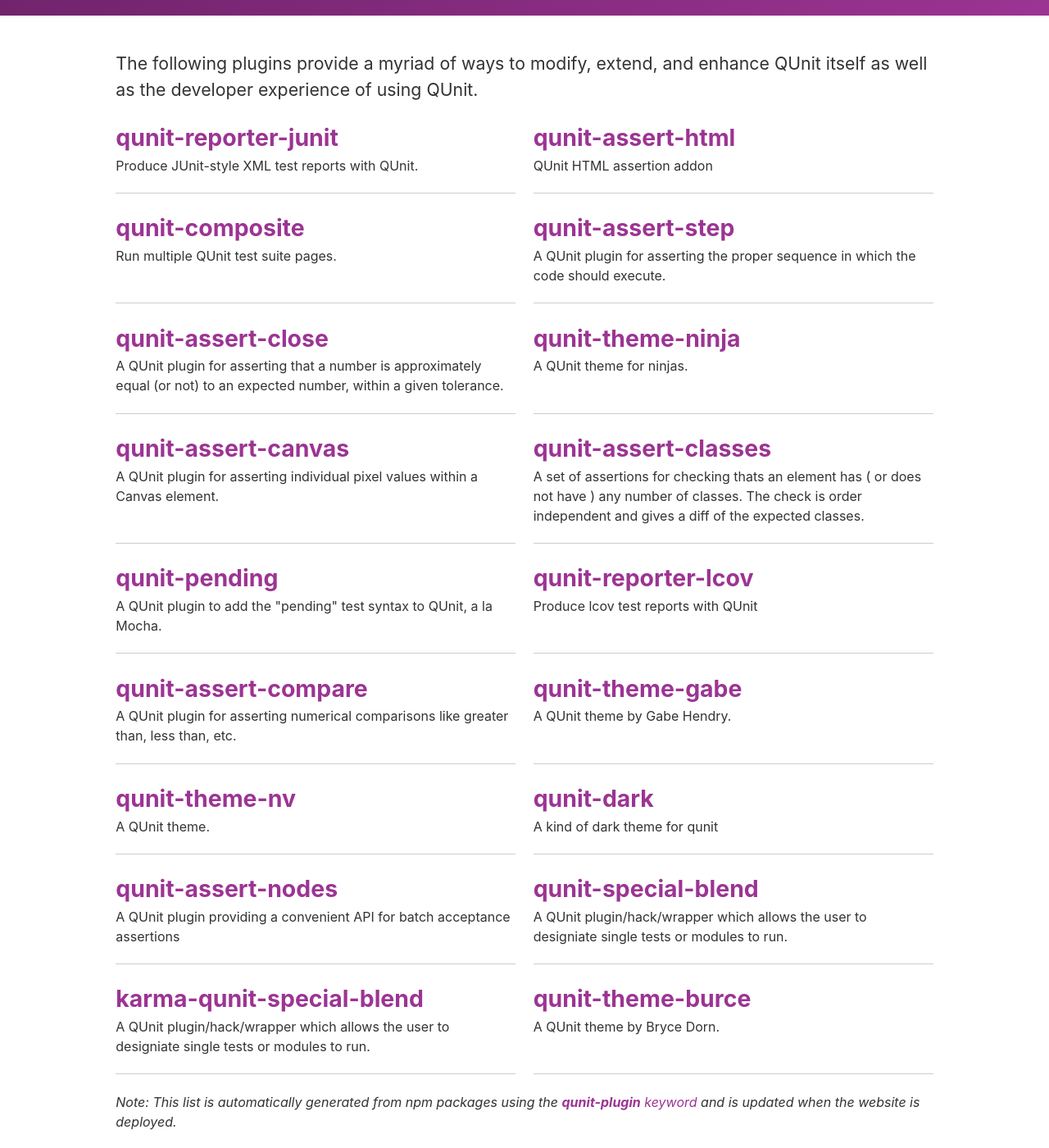
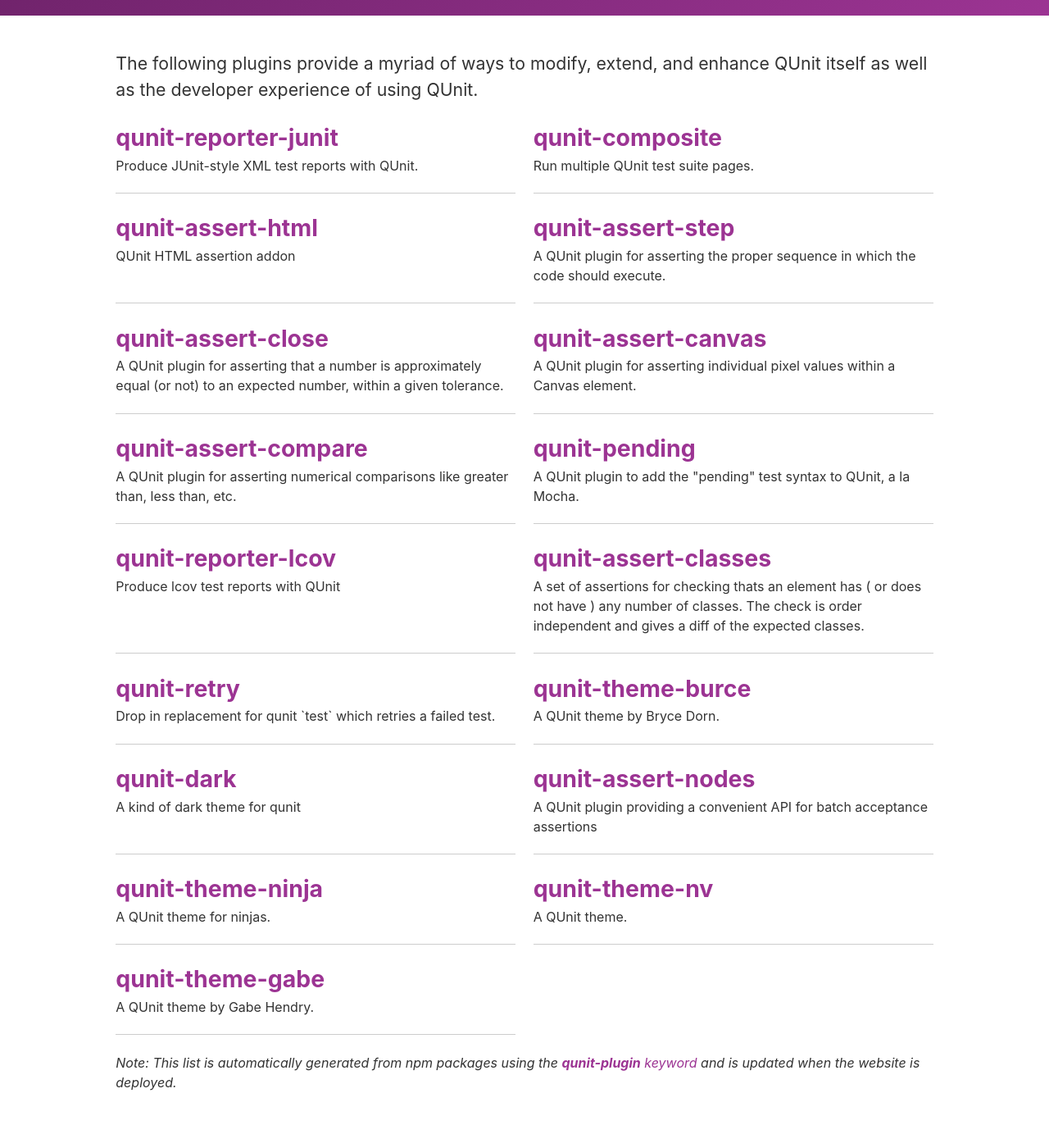
Before and after one commit to qunitjs/qunitjs.com, a Jekyll site: the page built from plugins.md, in a window 1280 px wide and 1400 px high, scrolled down 278 px. Shown: the whole window at 82% size. Built offline with Jekyll 4.4.1, drawn with Linux system fonts in a browser that asks for light colours; comment, search, counter and statistics services are not loaded.

Commit message:
Plugins: Rebuild to add qunit-retry
Ref https://github.com/qunitjs/qunitjs.com/pull/147.
Ref https://github.com/mrloop/qunit-retry/pull/1.

```diff
--- a/_data/plugins.json
+++ b/_data/plugins.json
@@ -1,19 +1,18 @@
-[{"name":"qunit-reporter-junit","description":"Produce JUnit-style XML test reports with QUnit.","maintainers":[{"username":"jamesmgreene","email":"james.m.greene@gmail.com"}],"keywords":["qunit","qunit-plugin","qunit-reporter","junit","xunit","ci","jenkins"],"version":"1.1.1","date":"2016-10-16T01:23:43.596Z"}
-,{"name":"qunit-assert-html","description":"QUnit HTML assertion addon","maintainers":[{"username":"jamesmgreene","email":"james.m.greene@gmail.com"}],"keywords":["qunit-plugin","qunit-assert","qunit","assert","HTML","assertHTMLEquals","DOM"],"version":"1.1.0","date":"2016-10-03T02:49:50.045Z"}
-,{"name":"qunit-composite","description":"Run multiple QUnit test suite pages.","maintainers":[{"username":"jamesmgreene","email":"james.m.greene@gmail.com"}],"keywords":["qunit","qunit-plugin","composite","multiple","suites","pages"],"version":"2.0.0","date":"2016-10-02T01:26:01.185Z"}
-,{"name":"qunit-assert-step","description":"A QUnit plugin for asserting the proper sequence in which the code should execute.","maintainers":[{"username":"jamesmgreene","email":"james.m.greene@gmail.com"}],"keywords":["qunit-plugin","qunit-assert","qunit","assert","order","step"],"version":"1.1.1","date":"2016-10-03T03:46:41.981Z"}
-,{"name":"qunit-assert-close","description":"A QUnit plugin for asserting that a number is approximately equal (or not) to an expected number, within a given tolerance.","maintainers":[{"username":"jamesmgreene","email":"james.m.greene@gmail.com"}],"keywords":["qunit-plugin","qunit-assert","qunit","assert","close","close-enough","roughlyEquals","closeTo","approximate"],"version":"2.1.2","date":"2016-10-02T02:25:51.041Z"}
-,{"name":"qunit-theme-ninja","description":"A QUnit theme for ninjas.","maintainers":[{"username":"krinkle","email":"krinklemail@gmail.com"}],"keywords":["qunit","qunit-plugin","qunit-theme"],"version":"1.1.0","date":"2014-04-23T16:35:36.572Z"}
-,{"name":"qunit-assert-canvas","description":"A QUnit plugin for asserting individual pixel values within a Canvas element.","maintainers":[{"username":"jamesmgreene","email":"james.m.greene@gmail.com"}],"keywords":["qunit-plugin","qunit-assert","qunit","assert","canvas","drawImage","image","draw","render"],"version":"1.1.0","date":"2016-10-02T02:25:02.752Z"}
-,{"name":"qunit-assert-classes","description":"A set of assertions for checking thats an element has ( or does not have ) any number of classes. The check is order independent and gives a diff of the expected classes.","maintainers":[{"username":"arschmitz","email":"arschmitz@gmail.com"}],"keywords":["qunit-plugin","qunit-assert","qunit","assert","classes"],"version":"1.0.2","date":"2015-04-29T19:09:20.175Z"}
-,{"name":"qunit-pending","description":"A QUnit plugin to add the \"pending\" test syntax to QUnit, a la Mocha.","maintainers":[{"username":"jamesmgreene","email":"james.m.greene@gmail.com"}],"keywords":["qunit-plugin","qunit-test","qunit","test","unit test","pending","skip","skipped","not implemented yet","stub","future"],"version":"1.0.0","date":"2016-10-02T01:55:55.632Z"}
-,{"name":"qunit-reporter-lcov","description":"Produce lcov test reports with QUnit","maintainers":[{"username":"piranna","email":"piranna@gmail.com"}],"keywords":["qunit","qunit-plugin","qunit-reporter","lcov"],"version":"1.0.2","date":"2015-03-15T20:31:35.403Z"}
-,{"name":"qunit-assert-compare","description":"A QUnit plugin for asserting numerical comparisons like greater than, less than, etc.","maintainers":[{"username":"jamesmgreene","email":"james.m.greene@gmail.com"}],"keywords":["qunit-plugin","qunit-assert","assert","qunit","less","lesser","lessThan","less than","lesserThan","lesser than","greater","greaterThan","greater than","lessThanOrEqual","less than or equal","lesserThanOrEqual","lesser than or equal","greaterThanOrEqual","greater than or equal","equal","notEqual","not equal","compare","comparison","numerical comparison","lt","lte","gt","gte","eq","neq"],"version":"1.1.0","date":"2016-10-02T03:13:17.701Z"}
-,{"name":"qunit-theme-gabe","description":"A QUnit theme by Gabe Hendry.","maintainers":[{"username":"krinkle","email":"krinklemail@gmail.com"}],"keywords":["qunit","qunit-plugin","qunit-theme"],"version":"1.0.1","date":"2013-05-06T23:33:24.707Z"}
-,{"name":"qunit-theme-nv","description":"A QUnit theme.","maintainers":[{"username":"krinkle","email":"krinklemail@gmail.com"}],"keywords":["qunit","qunit-plugin","qunit-theme"],"version":"1.0.1","date":"2013-05-07T00:46:25.641Z"}
-,{"name":"qunit-dark","description":"A kind of dark theme for qunit","maintainers":[{"username":"royriojas","email":"royriojas@gmail.com"}],"keywords":["qunit","qunit-plugin","qunit-theme","qunit theme dark"],"version":"0.1.5","date":"2014-03-20T17:47:37.864Z"}
-,{"name":"qunit-assert-nodes","description":"A QUnit plugin providing a convenient API for batch acceptance assertions","maintainers":[{"username":"dsheiko","email":"web.sbelarus@gmail.com"}],"keywords":["jquery","qunit-plugin","qunit-assert","qunit","assert","order"],"version":"0.0.3","date":"2013-06-25T07:56:50.394Z"}
-,{"name":"qunit-special-blend","description":"A QUnit plugin/hack/wrapper which allows the user to designiate single tests or modules to run.","maintainers":[{"username":"jarrodctaylor","email":"jarrod.c.taylor@gmail.com"}],"keywords":["qunit-plugin","qunit","unit testing","test case"],"version":"1.1.1","date":"2014-11-23T01:26:37.775Z"}
-,{"name":"karma-qunit-special-blend","description":"A QUnit plugin/hack/wrapper which allows the user to designiate single tests or modules to run.","maintainers":[{"username":"jarrodctaylor","email":"jarrod.c.taylor@gmail.com"}],"keywords":["karma-plugin","qunit-plugin","qunit","unit testing","test case"],"version":"1.1.1","date":"2014-11-23T01:14:02.286Z"}
-,{"name":"qunit-theme-burce","description":"A QUnit theme by Bryce Dorn.","maintainers":[{"username":"brycedorn","email":"brycedorn@gmail.com"}],"keywords":["qunit","burce","qunit-plugin","qunit-theme"],"version":"1.0.0","date":"2014-06-09T22:03:07.465Z"}
+[{"name":"qunit-reporter-junit","scope":"unscoped","version":"1.1.1","description":"Produce JUnit-style XML test reports with QUnit.","keywords":["qunit","qunit-plugin","qunit-reporter","junit","xunit","ci","jenkins"],"date":"2016-10-16T01:23:43.596Z","links":{"npm":"https://www.npmjs.com/package/qunit-reporter-junit"},"author":{"name":"jQuery Foundation and other contributors","url":"https://github.com/JamesMGreene/qunit-reporter-junit/blob/master/AUTHORS.txt"},"publisher":{"username":"jamesmgreene","email":"james.m.greene@gmail.com"},"maintainers":[{"username":"jamesmgreene","email":"james.m.greene@gmail.com"}]}
+,{"name":"qunit-composite","scope":"unscoped","version":"2.0.0","description":"Run multiple QUnit test suite pages.","keywords":["qunit","qunit-plugin","composite","multiple","suites","pages"],"date":"2016-10-02T01:26:01.185Z","links":{"npm":"https://www.npmjs.com/package/qunit-composite"},"author":{"name":"jQuery Foundation and other contributors","url":"https://github.com/JamesMGreene/qunit-composite/blob/master/AUTHORS.txt"},"publisher":{"username":"jamesmgreene","email":"james.m.greene@gmail.com"},"maintainers":[{"username":"jamesmgreene","email":"james.m.greene@gmail.com"}]}
+,{"name":"qunit-assert-html","scope":"unscoped","version":"1.1.0","description":"QUnit HTML assertion addon","keywords":["qunit-plugin","qunit-assert","qunit","assert","HTML","assertHTMLEquals","DOM"],"date":"2016-10-03T02:49:50.045Z","links":{"npm":"https://www.npmjs.com/package/qunit-assert-html"},"author":{"name":"James M. Greene","email":"james.m.greene@gmail.com","url":"http://greene.io/","username":"jamesmgreene"},"publisher":{"username":"jamesmgreene","email":"james.m.greene@gmail.com"},"maintainers":[{"username":"jamesmgreene","email":"james.m.greene@gmail.com"}]}
+,{"name":"qunit-assert-step","scope":"unscoped","version":"1.1.1","description":"A QUnit plugin for asserting the proper sequence in which the code should execute.","keywords":["qunit-plugin","qunit-assert","qunit","assert","order","step"],"date":"2016-10-03T03:46:41.981Z","links":{"npm":"https://www.npmjs.com/package/qunit-assert-step","homepage":"https://github.com/JamesMGreene/qunit-assert-step","repository":"https://github.com/JamesMGreene/qunit-assert-step","bugs":"https://github.com/JamesMGreene/qunit-assert-step/issues"},"author":{"name":"jQuery Foundation and other contributors","url":"https://github.com/JamesMGreene/qunit-assert-step/blob/master/AUTHORS.txt"},"publisher":{"username":"jamesmgreene","email":"james.m.greene@gmail.com"},"maintainers":[{"username":"jamesmgreene","email":"james.m.greene@gmail.com"}]}
+,{"name":"qunit-assert-close","scope":"unscoped","version":"2.1.2","description":"A QUnit plugin for asserting that a number is approximately equal (or not) to an expected number, within a given tolerance.","keywords":["qunit-plugin","qunit-assert","qunit","assert","close","close-enough","roughlyEquals","closeTo","approximate"],"date":"2016-10-02T02:25:51.041Z","links":{"npm":"https://www.npmjs.com/package/qunit-assert-close","homepage":"https://github.com/JamesMGreene/qunit-assert-close","repository":"https://github.com/JamesMGreene/qunit-assert-close","bugs":"https://github.com/JamesMGreene/qunit-assert-close/issues"},"author":{"name":"jQuery Foundation and other contributors","url":"https://github.com/JamesMGreene/qunit-assert-close/blob/master/AUTHORS.txt"},"publisher":{"username":"jamesmgreene","email":"james.m.greene@gmail.com"},"maintainers":[{"username":"jamesmgreene","email":"james.m.greene@gmail.com"}]}
+,{"name":"qunit-assert-canvas","scope":"unscoped","version":"1.1.0","description":"A QUnit plugin for asserting individual pixel values within a Canvas element.","keywords":["qunit-plugin","qunit-assert","qunit","assert","canvas","drawImage","image","draw","render"],"date":"2016-10-02T02:25:02.752Z","links":{"npm":"https://www.npmjs.com/package/qunit-assert-canvas"},"author":{"name":"jQuery Foundation and other contributors","url":"https://github.com/JamesMGreene/qunit-assert-canvas/blob/master/AUTHORS.txt"},"publisher":{"username":"jamesmgreene","email":"james.m.greene@gmail.com"},"maintainers":[{"username":"jamesmgreene","email":"james.m.greene@gmail.com"}]}
+,{"name":"qunit-assert-compare","scope":"unscoped","version":"1.1.0","description":"A QUnit plugin for asserting numerical comparisons like greater than, less than, etc.","keywords":["qunit-plugin","qunit-assert","assert","qunit","less","lesser","lessThan","less than","lesserThan","lesser than","greater","greaterThan","greater than","lessThanOrEqual","less than or equal","lesserThanOrEqual","lesser than or equal","greaterThanOrEqual","greater than or equal","equal","notEqual","not equal","compare","comparison","numerical comparison","lt","lte","gt","gte","eq","neq"],"date":"2016-10-02T03:13:17.701Z","links":{"npm":"https://www.npmjs.com/package/qunit-assert-compare","homepage":"https://github.com/JamesMGreene/qunit-assert-compare","repository":"https://github.com/JamesMGreene/qunit-assert-compare","bugs":"https://github.com/JamesMGreene/qunit-assert-compare/issues"},"author":{"name":"James M. Greene","email":"james.m.greene@gmail.com","url":"http://greene.io/","username":"jamesmgreene"},"publisher":{"username":"jamesmgreene","email":"james.m.greene@gmail.com"},"maintainers":[{"username":"jamesmgreene","email":"james.m.greene@gmail.com"}]}
+,{"name":"qunit-pending","scope":"unscoped","version":"1.0.0","description":"A QUnit plugin to add the \"pending\" test syntax to QUnit, a la Mocha.","keywords":["qunit-plugin","qunit-test","qunit","test","unit test","pending","skip","skipped","not implemented yet","stub","future"],"date":"2016-10-02T01:55:55.632Z","links":{"npm":"https://www.npmjs.com/package/qunit-pending"},"author":{"name":"James M. Greene","email":"james.m.greene@gmail.com","url":"http://greene.io/","username":"jamesmgreene"},"publisher":{"username":"jamesmgreene","email":"james.m.greene@gmail.com"},"maintainers":[{"username":"jamesmgreene","email":"james.m.greene@gmail.com"}]}
+,{"name":"qunit-reporter-lcov","scope":"unscoped","version":"1.0.2","description":"Produce lcov test reports with QUnit","keywords":["qunit","qunit-plugin","qunit-reporter","lcov"],"date":"2015-03-15T20:31:35.403Z","links":{"npm":"https://www.npmjs.com/package/qunit-reporter-lcov","homepage":"https://github.com/piranna/qunit-reporter-lcov","repository":"https://github.com/piranna/qunit-reporter-lcov","bugs":"https://github.com/piranna/qunit-reporter-lcov/issues"},"author":{"name":"Jesús Leganés Combarro 'piranna'","url":"https://github.com/piranna/qunit-reporter-lcov/blob/master/AUTHORS.txt"},"publisher":{"username":"piranna","email":"piranna@gmail.com"},"maintainers":[{"username":"piranna","email":"piranna@gmail.com"}]}
+,{"name":"qunit-assert-classes","scope":"unscoped","version":"1.0.2","description":"A set of assertions for checking thats an element has ( or does not have ) any number of classes. The check is order independent and gives a diff of the expected classes.","keywords":["qunit-plugin","qunit-assert","qunit","assert","classes"],"date":"2015-04-29T19:09:20.175Z","links":{"npm":"https://www.npmjs.com/package/qunit-assert-classes"},"author":{"name":"Alex Schmitz","url":"https://github.com/arschmitz/qunit-assert-classes/blob/master/AUTHORS.txt"},"publisher":{"username":"arschmitz","email":"arschmitz@gmail.com"},"maintainers":[{"username":"arschmitz","email":"arschmitz@gmail.com"}]}
+,{"name":"qunit-retry","scope":"unscoped","version":"0.0.5","description":"Drop in replacement for qunit `test` which retries a failed test.","keywords":["qunit","qunit-plugin","test","testing","retry"],"date":"2020-07-26T09:02:24.217Z","links":{"npm":"https://www.npmjs.com/package/qunit-retry","homepage":"https://github.com/mrloop/qunit-retry#readme","repository":"https://github.com/mrloop/qunit-retry","bugs":"https://github.com/mrloop/qunit-retry/issues"},"author":{"name":"mrloop"},"publisher":{"username":"mrloop","email":"info@mrloop.com"},"maintainers":[{"username":"mrloop","email":"info@mrloop.com"}]}
+,{"name":"qunit-theme-burce","scope":"unscoped","version":"1.0.0","description":"A QUnit theme by Bryce Dorn.","keywords":["qunit","burce","qunit-plugin","qunit-theme"],"date":"2014-06-09T22:03:07.465Z","links":{"npm":"https://www.npmjs.com/package/qunit-theme-burce","homepage":"https://github.com/brycedorn/qunit-theme-gabe","repository":"https://github.com/brycedorn/qunit-theme-gabe","bugs":"https://github.com/brycedorn/qunit-theme-burce/issues"},"author":{"name":"Bryce Dorn","email":"brycedorn@gmail.com","url":"http://bryce.io","username":"brycedorn"},"publisher":{"username":"brycedorn","email":"brycedorn@gmail.com"},"maintainers":[{"username":"brycedorn","email":"brycedorn@gmail.com"}]}
+,{"name":"qunit-dark","scope":"unscoped","version":"0.1.5","description":"A kind of dark theme for qunit","keywords":["qunit","qunit-plugin","qunit-theme","qunit theme dark"],"date":"2014-03-20T17:47:37.864Z","links":{"npm":"https://www.npmjs.com/package/qunit-dark"},"author":{"name":"Roy Riojas"},"publisher":{"username":"royriojas","email":"royriojas@gmail.com"},"maintainers":[{"username":"royriojas","email":"royriojas@gmail.com"}]}
+,{"name":"qunit-assert-nodes","scope":"unscoped","version":"0.0.3","description":"A QUnit plugin providing a convenient API for batch acceptance assertions","keywords":["jquery","qunit-plugin","qunit-assert","qunit","assert","order"],"date":"2013-06-25T07:56:50.394Z","links":{"npm":"https://www.npmjs.com/package/qunit-assert-nodes"},"publisher":{"username":"dsheiko","email":"web.sbelarus@gmail.com"},"maintainers":[{"username":"dsheiko","email":"web.sbelarus@gmail.com"}]}
+,{"name":"qunit-theme-ninja","scope":"unscoped","version":"2.0.0","description":"A QUnit theme for ninjas.","keywords":["qunit","qunit-plugin","qunit-theme"],"date":"2019-01-04T03:56:25.064Z","links":{"npm":"https://www.npmjs.com/package/qunit-theme-ninja"},"author":{"name":"Jamie Hoover","email":"dont.tase@me.com"},"publisher":{"username":"krinkle","email":"krinklemail@gmail.com"},"maintainers":[{"username":"krinkle","email":"krinklemail@gmail.com"}]}
+,{"name":"qunit-theme-nv","scope":"unscoped","version":"2.0.0","description":"A QUnit theme.","keywords":["qunit","qunit-plugin","qunit-theme"],"date":"2019-01-03T23:49:09.721Z","links":{"npm":"https://www.npmjs.com/package/qunit-theme-nv","homepage":"https://github.com/Krinkle/qunit-theme-nv","repository":"https://github.com/Krinkle/qunit-theme-nv","bugs":"https://github.com/Krinkle/qunit-theme-nv/issues"},"author":{"name":"Nikita Vasilyev","email":"me@elv1s.ru"},"publisher":{"username":"krinkle","email":"krinklemail@gmail.com"},"maintainers":[{"username":"krinkle","email":"krinklemail@gmail.com"}]}
+,{"name":"qunit-theme-gabe","scope":"unscoped","version":"1.0.1","description":"A QUnit theme by Gabe Hendry.","keywords":["qunit","qunit-plugin","qunit-theme"],"date":"2013-05-06T23:33:24.707Z","links":{"npm":"https://www.npmjs.com/package/qunit-theme-gabe"},"author":{"name":"jQuery Foundation and other contributors","url":"https://github.com/Krinkle/qunit-theme-gabe/blob/master/AUTHORS.txt"},"publisher":{"username":"krinkle","email":"krinklemail@gmail.com"},"maintainers":[{"username":"krinkle","email":"krinklemail@gmail.com"}]}
 ]
```
